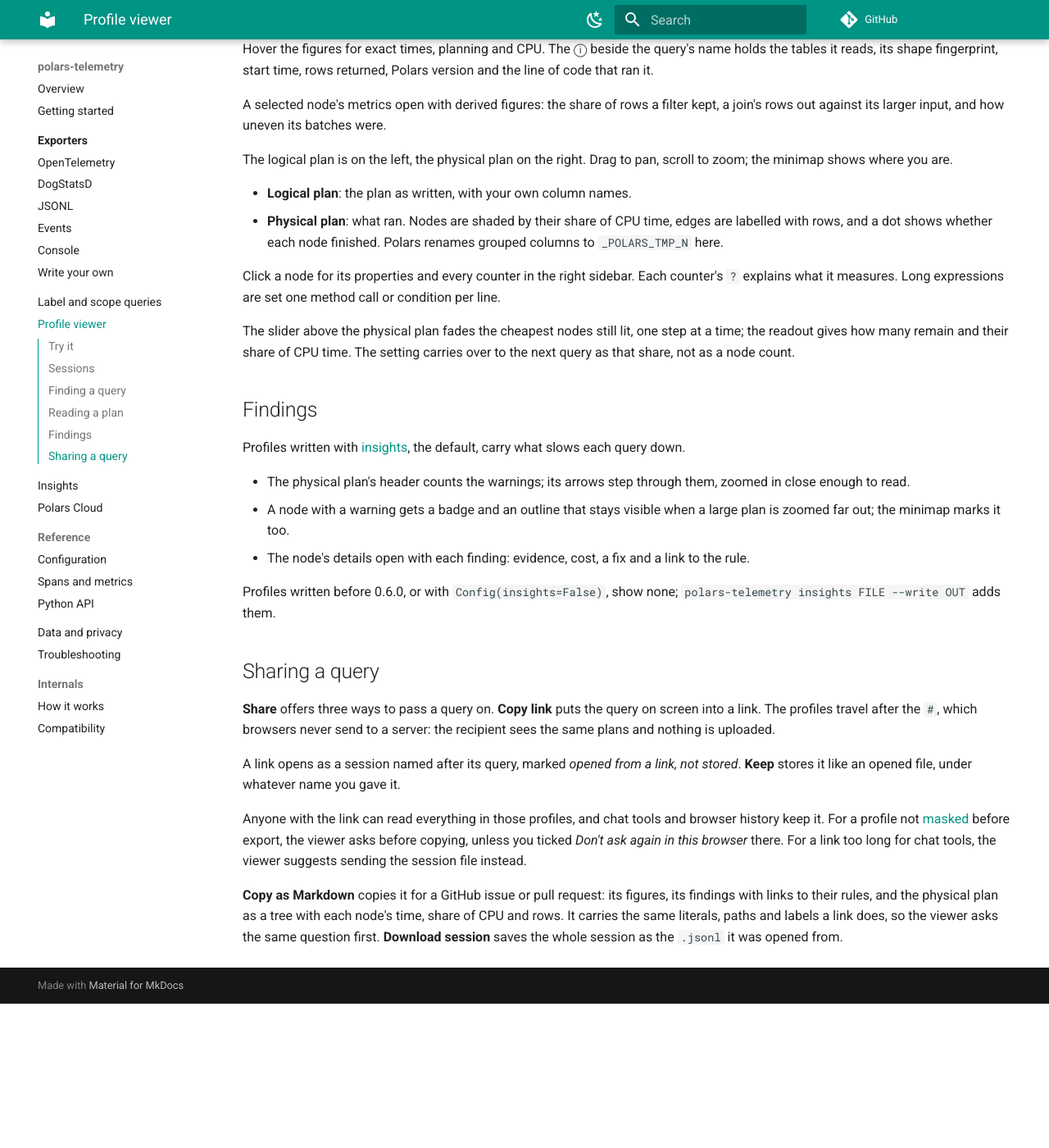
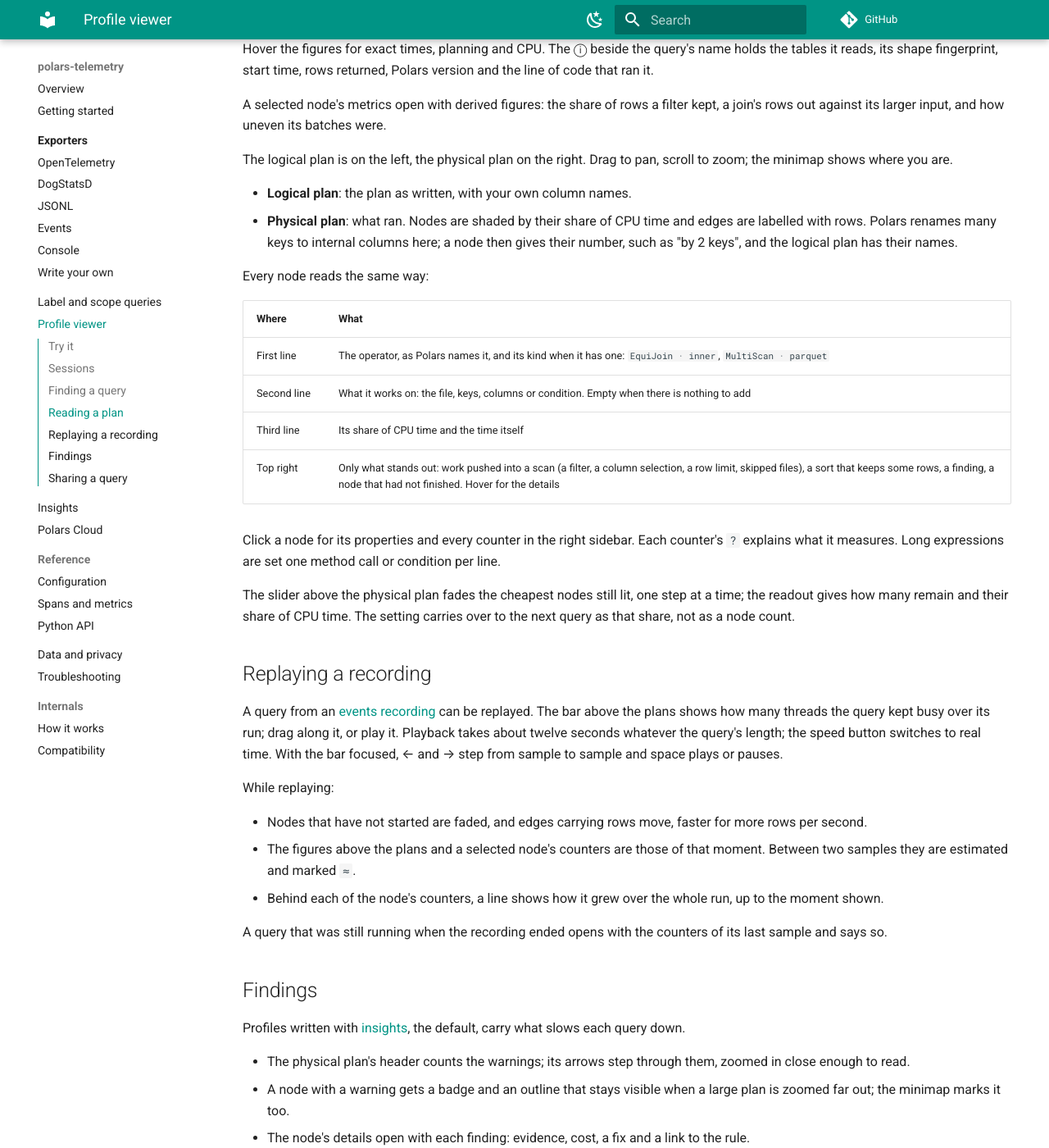
Before and after one commit to jan-krueger/polars-telemetry, an MkDocs documentation site: the page built from docs/profile-viewer.md, in a window 1280 px wide and 1400 px high, scrolled down 1881 px. Shown: the whole window at 82% size. Built offline with MkDocs 1.6.1 and Material for MkDocs 9.7.7, drawn with Linux system fonts in a browser that asks for light colours; comment, search, counter and statistics services are not loaded; before the commit the page ends 3105 px from its top, so only the background shows below that; some of the changed text lies outside the part shown.

Commit message:
docs: viewer replay, node cards and events recordings

```diff
--- a/docs/profile-viewer.md
+++ b/docs/profile-viewer.md
@@ -1,10 +1,12 @@
 # Profile viewer
 
 The viewer reads the `.jsonl` files the [JSONL exporter](exporters/jsonl.md)
-and `profile()` write, and shows both plans of each query with every counter.
+and `profile()` write, and the recordings of the
+[events exporter](exporters/events.md), gzip-compressed or not. It shows both
+plans of each query with every counter.
 
-[Open the viewer](viewer/index.html), then drag one or more `.jsonl` files onto
-the page, or use **Open .jsonl**.
+[Open the viewer](viewer/index.html), then drag one or more files onto the page,
+or use **Open .jsonl**.
 
 **Nothing is uploaded.** Files are read in your browser. The page makes no
 requests except to fetch an example from this site when you ask for one.
@@ -68,9 +70,19 @@
 scroll to zoom; the minimap shows where you are.
 
 - **Logical plan**: the plan as written, with your own column names.
-- **Physical plan**: what ran. Nodes are shaded by their share of CPU time,
-  edges are labelled with rows, and a dot shows whether each node finished.
-  Polars renames grouped columns to `_POLARS_TMP_N` here.
+- **Physical plan**: what ran. Nodes are shaded by their share of CPU time and
+  edges are labelled with rows. Polars renames many keys to internal columns
+  here; a node then gives their number, such as "by 2 keys", and the logical
+  plan has their names.
+
+Every node reads the same way:
+
+| Where | What |
+| --- | --- |
+| First line | The operator, as Polars names it, and its kind when it has one: `EquiJoin · inner`, `MultiScan · parquet` |
+| Second line | What it works on: the file, keys, columns or condition. Empty when there is nothing to add |
+| Third line | Its share of CPU time and the time itself |
+| Top right | Only what stands out: work pushed into a scan (a filter, a column selection, a row limit, skipped files), a sort that keeps some rows, a finding, a node that had not finished. Hover for the details |
 
 Click a node for its properties and every counter in the right sidebar. Each
 counter's `?` explains what it measures. Long expressions are set one method
@@ -79,6 +91,26 @@
 The slider above the physical plan fades the cheapest nodes still lit, one
 step at a time; the readout gives how many remain and their share of CPU time.
 The setting carries over to the next query as that share, not as a node count.
+
+## Replaying a recording
+
+A query from an [events recording](exporters/events.md) can be replayed. The bar
+above the plans shows how many threads the query kept busy over its run; drag
+along it, or play it. Playback takes about twelve seconds whatever the query's
+length; the speed button switches to real time. With the bar focused, ← and →
+step from sample to sample and space plays or pauses.
+
+While replaying:
+
+- Nodes that have not started are faded, and edges carrying rows move, faster
+  for more rows per second.
+- The figures above the plans and a selected node's counters are those of that
+  moment. Between two samples they are estimated and marked `≈`.
+- Behind each of the node's counters, a line shows how it grew over the whole
+  run, up to the moment shown.
+
+A query that was still running when the recording ended opens with the counters
+of its last sample and says so.
 
 ## Findings
 
```
Also changed, not shown: CHANGELOG.md (+10 -2 lines), docs/exporters/custom.md (+1 -1 lines), docs/exporters/events.md (+12 -5 lines).
